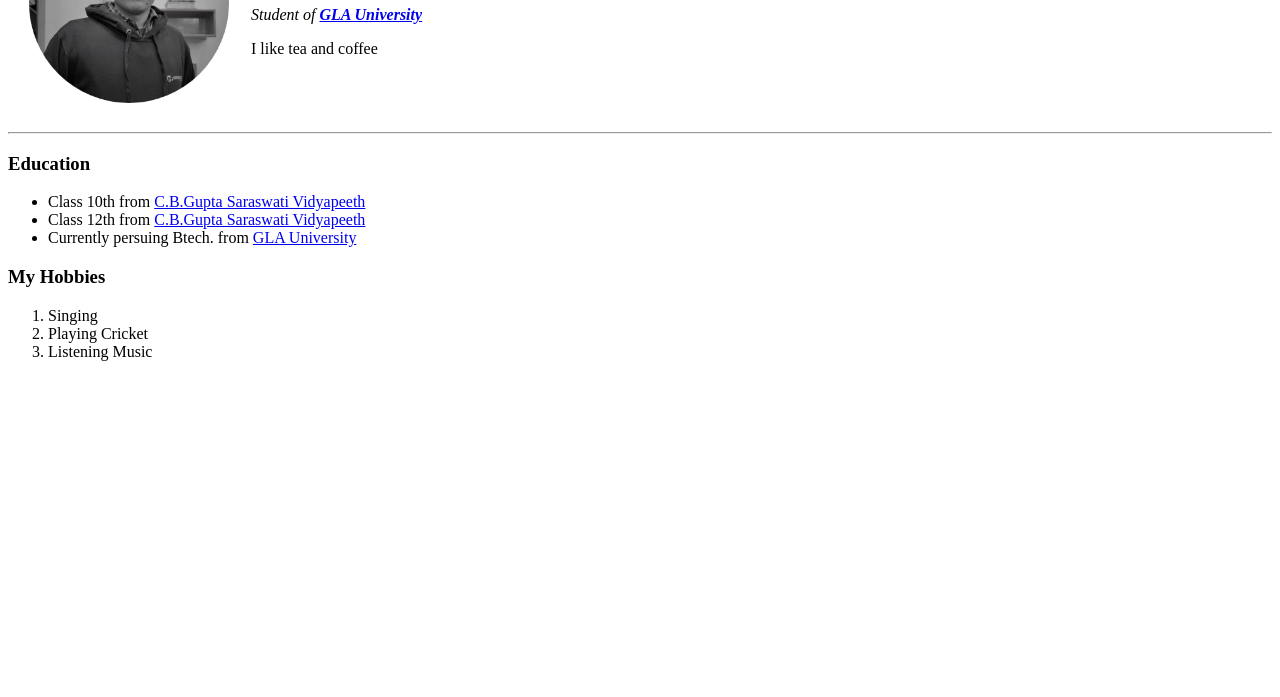
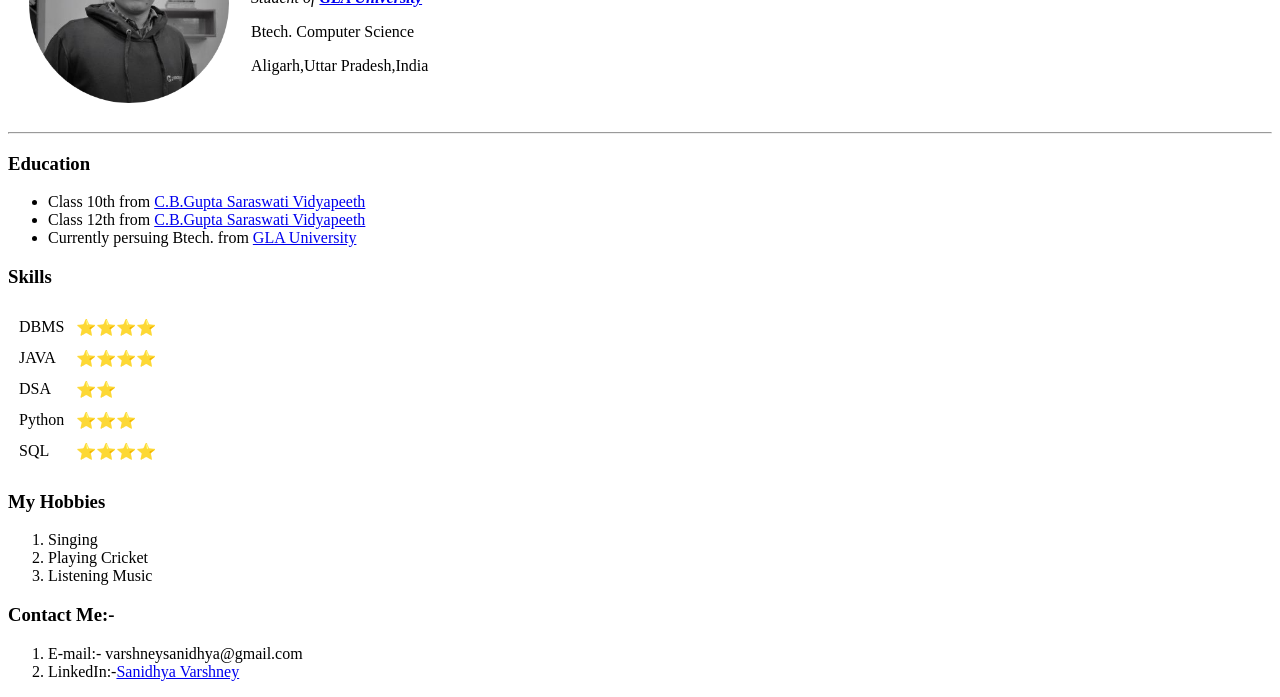
Before and after one commit to sanidhya12345/cv, a plain HTML site: page index.html in a window 1280 px wide. Shown: the part 126-823 px from the top of the page. Before the commit the page ends 800 px from the top, so only its background shows below. Drawn offline with Linux system fonts and the light colour scheme.

Commit message:
Update index.html

```diff
--- a/index.html
+++ b/index.html
@@ -13,7 +13,8 @@
             <td>
                 <h1> Sanidhya Varshney</h1>
                 <p><em>Student of <strong><a href="https://www.gla.ac.in">GLA University</a></strong></em></p>
-                <p>I like tea and coffee</p>
+                <p>Btech. Computer Science</p>
+                <p>Aligarh,Uttar Pradesh,India</p>
             </td>
         </tr>
     </table>
@@ -24,11 +25,43 @@
         <li>Class 12th from <a href="http://cbgsvp.com">C.B.Gupta Saraswati Vidyapeeth</a></li>
         <li>Currently persuing Btech. from <a href="https://www.gla.ac.in">GLA University</a></li>
     </ul>
+    <h3>Skills</h3>
+    <table cellspacing="10">
+        <tr>
+            <td>DBMS</td>
+            <td>⭐⭐⭐⭐</td>
+        </tr>
+        <tr>
+            <td>JAVA</td>
+            <td>⭐⭐⭐⭐</td>
+        </tr>
+        <tr>
+            <td>
+                DSA
+            </td>
+            <td>
+                ⭐⭐
+            </td>
+        </tr>
+        <tr>
+            <td>Python</td>
+            <td>⭐⭐⭐</td>
+        </tr>
+        <tr>
+            <td>SQL</td>
+            <td>⭐⭐⭐⭐</td>
+        </tr>
+    </table>
     <h3>My Hobbies</h3>
     <ol>
         <li>Singing</li>
         <li>Playing Cricket</li>
         <li>Listening Music</li>
     </ol>
+    <h3>Contact Me:-</h3>
+    <ol>
+       <li>E-mail:- varshneysanidhya@gmail.com</li>
+       <li>LinkedIn:-<a href="https://www.linkedin.com/in/sanidhya-varshney-33489b190">Sanidhya Varshney</a></li>
+    </ol>
 </body>
 </html>
```
